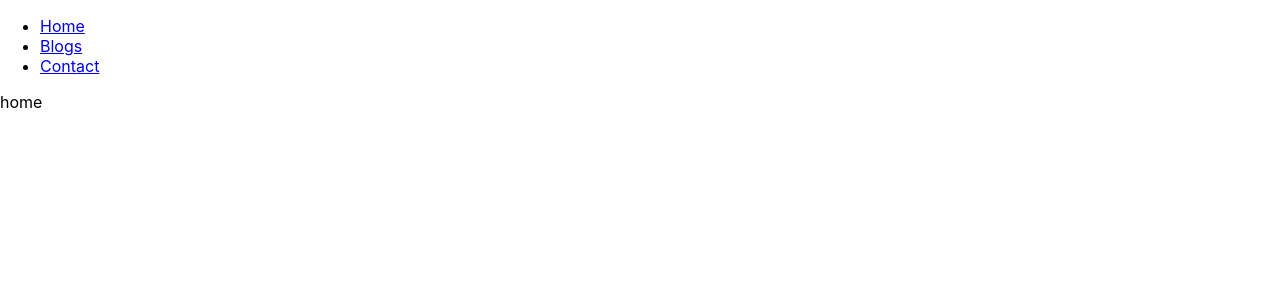
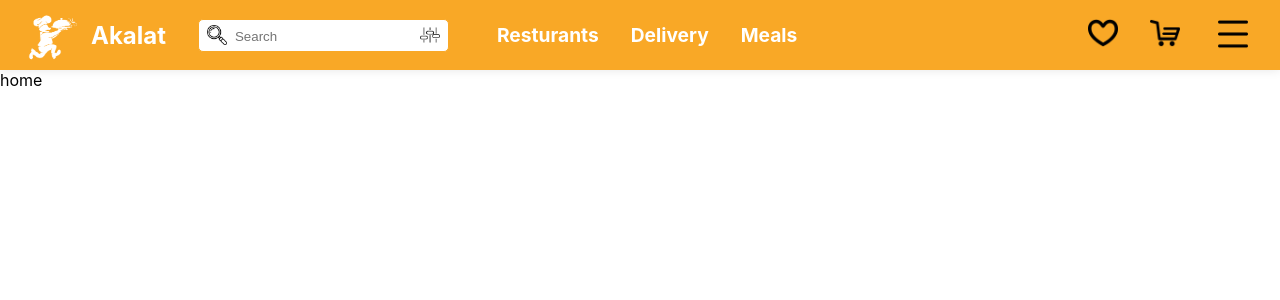
Before and after one commit to MoWafy001/akalat-frontend, a React (Create React App) app: page / in a window 1280 px wide. Shown: the top 300 px of the page. Built offline with nearby package versions, Linux system fonts and the light colour scheme.

Commit message:
feat: build the nav bar

```diff
--- a/public/index.html
+++ b/public/index.html
@@ -2,7 +2,7 @@
 <html lang="en">
   <head>
     <meta charset="utf-8" />
-    <link rel="icon" href="%PUBLIC_URL%/favicon.jpg" />
+    <link rel="icon" href="%PUBLIC_URL%/favicon.png" />
     <meta name="viewport" content="width=device-width, initial-scale=1" />
     <meta name="theme-color" content="#000000" />
     <meta
--- a/src/App.scss
+++ b/src/App.scss
@@ -1,38 +1 @@
-.App {
-  text-align: center;
-}
-
-.App-logo {
-  height: 40vmin;
-  pointer-events: none;
-}
-
-@media (prefers-reduced-motion: no-preference) {
-  .App-logo {
-    animation: App-logo-spin infinite 20s linear;
-  }
-}
-
-.App-header {
-  background-color: #282c34;
-  min-height: 100vh;
-  display: flex;
-  flex-direction: column;
-  align-items: center;
-  justify-content: center;
-  font-size: calc(10px + 2vmin);
-  color: white;
-}
-
-.App-link {
-  color: #61dafb;
-}
-
-@keyframes App-logo-spin {
-  from {
-    transform: rotate(0deg);
-  }
-  to {
-    transform: rotate(360deg);
-  }
-}
+@import "styles/Layout";
--- a/src/index.scss
+++ b/src/index.scss
@@ -6,8 +6,3 @@ body {
   -webkit-font-smoothing: antialiased;
   -moz-osx-font-smoothing: grayscale;
 }
-
-code {
-  font-family: source-code-pro, Menlo, Monaco, Consolas, 'Courier New',
-    monospace;
-}
--- a/src/pages/Layout.tsx
+++ b/src/pages/Layout.tsx
@@ -3,15 +3,62 @@ import { Link, Outlet } from "react-router-dom";
 export const Layout = () => (
   <>
     <nav>
-      <ul>
+      {/* logo */}
+      <div className="nav-logo">
+        <Link to="/">
+          <img src="akalat-logo.png" alt="logo" />
+          <span>Akalat</span>
+        </Link>
+      </div>
+
+      {/* Search Bar */}
+      <div className="nav-search">
+        {/* search button icon */}
+        <button>
+          <img src="/zoomer.png" alt="search" />
+        </button>
+
+        {/* search box */}
+        <input type="text" placeholder="Search" />
+
+        {/* search filter button*/}
+        <button className="humberger-menu">
+          <img src="/levels-controls.png" alt="filter" />
+        </button>
+      </div>
+
+      {/* nav links 1 */}
+      <ul className="nav-links">
         <li>
-          <Link to="/">Home</Link>
+          <Link to="/resturants">Resturants</Link>
         </li>
         <li>
-          <Link to="/blogs">Blogs</Link>
+          <Link to="/delivery">Delivery</Link>
         </li>
         <li>
-          <Link to="/contact">Contact</Link>
+          <Link to="/meals">Meals</Link>
+        </li>
+      </ul>
+
+      {/* nav links 2 */}
+      <ul className="nav-links nav-right">
+        <li>
+          <Link to="/wishlist">
+            <img src="/heart-outline-shape.png" alt="wishlist" />
+          </Link>
+        </li>
+
+        <li>
+          <Link to="/cart">
+            <img src="shopping-cart.png" alt="cart" />
+          </Link>
+        </li>
+
+        {/* hamburger menu */}
+        <li>
+          <button>
+            <img src="menu.png" alt="menu" />
+          </button>
         </li>
       </ul>
     </nav>
--- /dev/null
+++ b/src/styles/Layout.scss
@@ -0,0 +1,105 @@
+nav {
+  display: flex;
+  align-items: center;
+  padding: 0 10px;
+  // orange background-color
+  background-color: #f9a826;
+  box-shadow: 0 0 10px rgba(0, 0, 0, 0.1);
+  position: sticky;
+  top: 0;
+
+  .nav-logo {
+    a {
+      display: flex;
+      flex-direction: row;
+      justify-self: left;
+      align-items: center;
+      text-decoration: none;
+      color: inherit;
+      img {
+        height: 70px;
+      }
+      span {
+        display: block;
+        color: #fff;
+        font-weight: bolder;
+        font-size: 1.5rem;
+      }
+    }
+  }
+
+  .nav-search {
+    margin: 0 2rem;
+    background: #fff;
+    border-radius: 5px;
+    padding: 2px;
+    padding-top: 4px;
+    border: 1px solid #f9a826;
+    display: flex;
+    flex-direction: row;
+    align-items: center;
+    justify-content: space-between;
+
+    button {
+      border: none;
+      background: none;
+      img {
+        height: 20px;
+      }
+      cursor: pointer;
+    }
+
+    input {
+      border: none;
+      outline: none;
+    }
+  }
+
+  ul.nav-links {
+    display: flex;
+    flex-direction: row;
+    justify-content: space-between;
+    align-items: center;
+    list-style: none;
+    margin: 0;
+    padding: 0;
+    li {
+      color: #fff;
+      padding: 1rem;
+      cursor: pointer;
+      a {
+        text-decoration: none;
+        color: inherit;
+        font-size: 1.2rem;
+        font-weight: bold;
+      }
+      button{
+        cursor: pointer;
+      }
+      &:hover {
+        background: #fff2;
+      }
+    }
+
+    button {
+      border: none;
+      background: none;
+      padding: none;
+      margin: 0;
+      cursor: 1;
+    }
+
+    img {
+      height: 30px;
+    }
+  }
+  .nav-right {
+    margin-left: auto !important;
+  }
+  .hamburger-menu {
+    font-size: 1.5rem;
+    color: #000;
+    cursor: pointer;
+    display: none;
+  }
+}
```
Also changed, not shown: public/favicon.png (added), public/manifest.json, public/zoomer.png (renamed from public/transparency.png).
